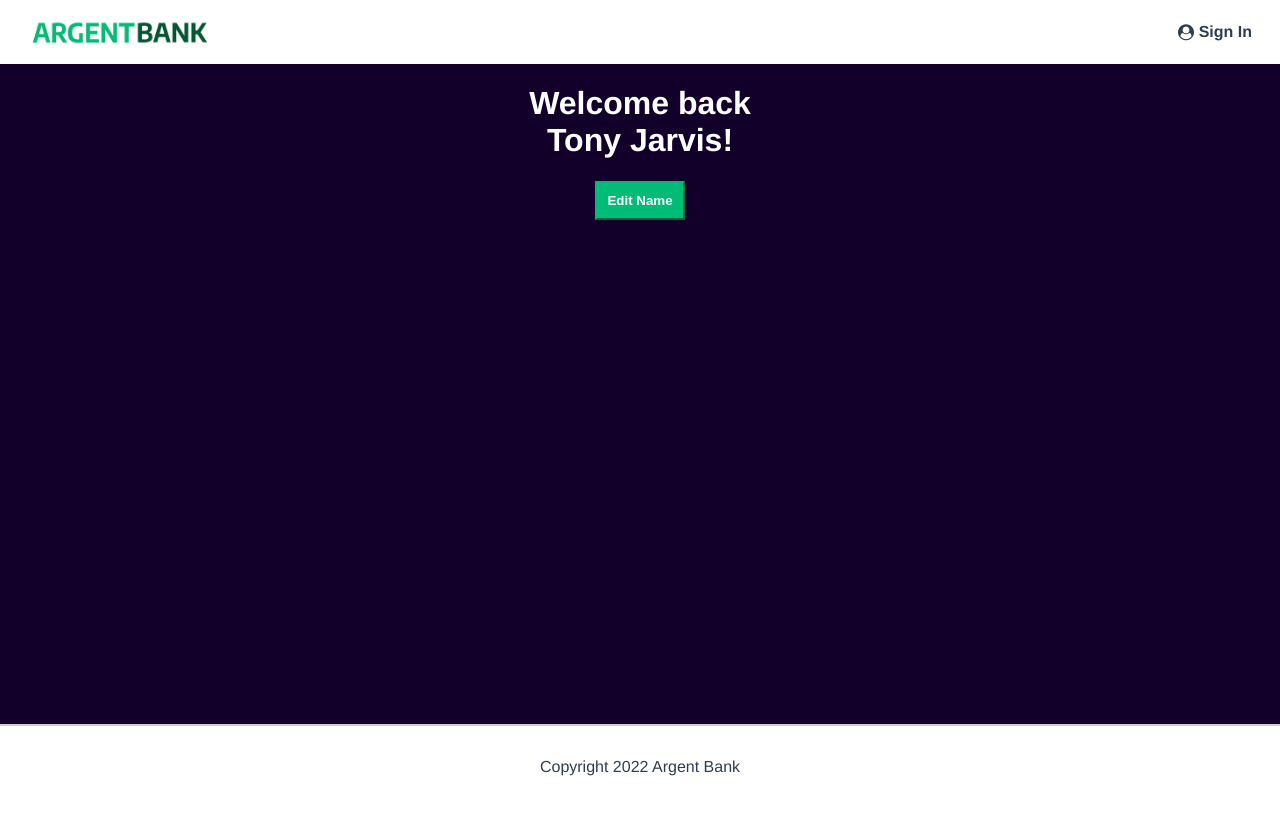
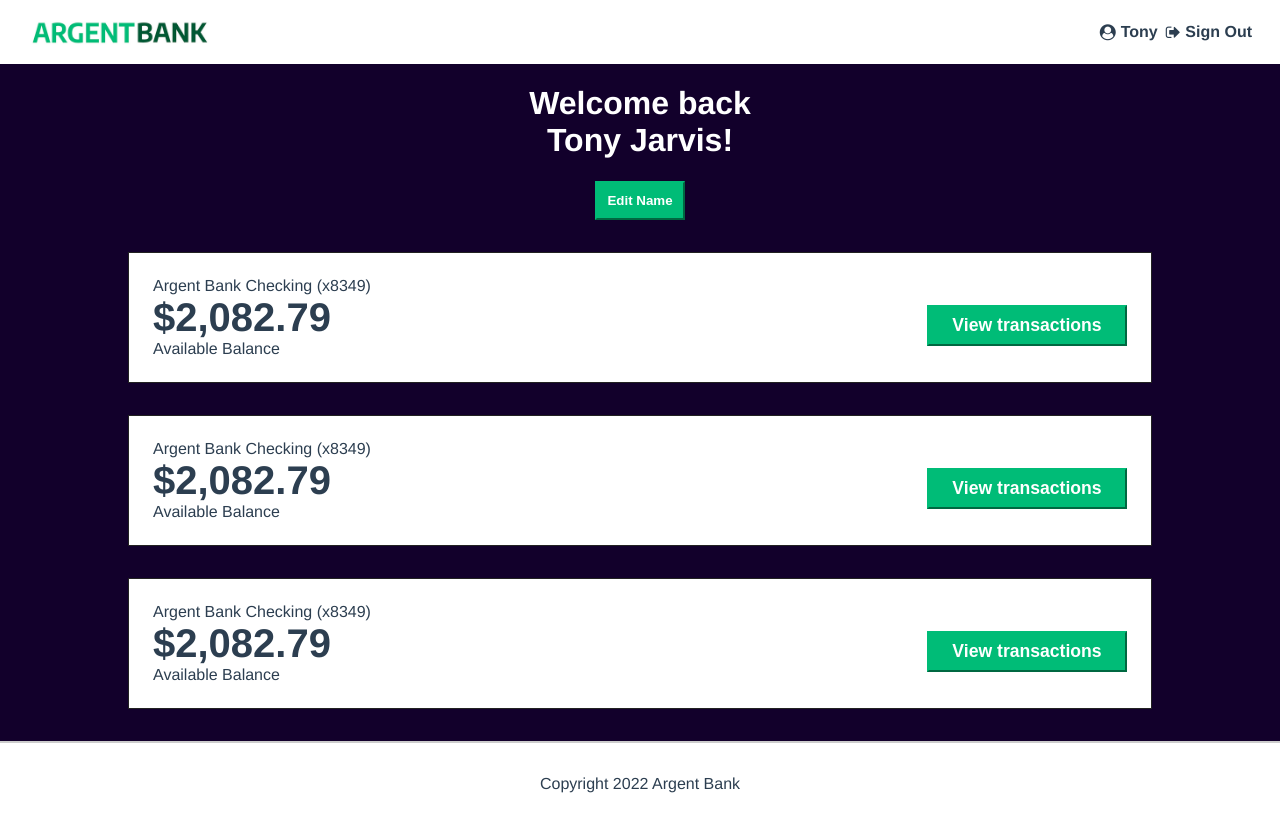
Before and after one commit to Roy-Framery-s-Openclassrooms-projects/royframery_13_24032022, a React (Create React App) app: page /profile in a window 1280 px wide. Built offline with nearby package versions, Linux system fonts and the light colour scheme.

Commit message:
implement Account component

```diff
--- a/src/Pages/Profile/index.jsx
+++ b/src/Pages/Profile/index.jsx
@@ -1,5 +1,6 @@
 // Components
 import HeaderProfile from '../../components/HeaderProfile'
+import Account from '../../components/Account'
 // CSS
 import './Profile.scss'
 
@@ -7,6 +8,10 @@ const Profile = () => {
     return (
         <main className="profile">
             <HeaderProfile />
+            <h2 className="sr-only">Accounts</h2>
+            <Account />
+            <Account />
+            <Account />
         </main>
     )
 }
--- /dev/null
+++ b/src/components/Account/Account.scss
@@ -0,0 +1,51 @@
+@use '../../utils/sass/colors' as *;
+@use '../../utils/sass/breakpoints' as *;
+
+.account {
+    display: flex;
+    flex-direction: column;
+    justify-content: space-between;
+    align-items: center;
+    width: 80%;
+    margin: 0 auto 2rem auto;
+    padding: 1.5rem;
+    background-color: $white;
+    text-align: left;
+    border: 1px solid $black;
+
+    @include media-query(medium) {
+        flex-direction: row;
+    }
+
+    &__content-wrapper {
+        width: 100%;
+        flex: 1;
+
+        @include media-query(medium) {
+            &.cta {
+                flex: 0;
+            }
+        }
+    }
+
+    &__amount {
+        font-size: 2.5rem;
+        font-weight: bold;
+    }
+
+    &__button {
+        width: 100%;
+        padding: 8px;
+        margin-top: 1rem;
+        background-color: $color-primary;
+        font-size: 1.1rem;
+        font-weight: bold;
+        color: $white;
+        cursor: pointer;
+        border-color: $color-primary;
+
+        @include media-query(medium) {
+            width: 200px;
+        }
+    }
+}
--- /dev/null
+++ b/src/components/Account/index.jsx
@@ -0,0 +1,19 @@
+// css
+import './Account.scss'
+
+const Account = () => {
+    return (
+        <section className="account">
+            <div className="account__content-wrapper">
+                <h3 className="account__title">Argent Bank Checking (x8349)</h3>
+                <p className="account__amount">$2,082.79</p>
+                <p className="account__amount-description">Available Balance</p>
+            </div>
+            <div className="account__content-wrapper cta">
+                <button className="account__button">View transactions</button>
+            </div>
+        </section>
+    )
+}
+
+export default Account
--- a/src/components/Header/Header.scss
+++ b/src/components/Header/Header.scss
@@ -13,4 +13,8 @@
         max-width: 100%;
         width: 200px;
     }
+
+    &__items {
+        display: flex;
+    }
 }
--- a/src/components/Header/index.jsx
+++ b/src/components/Header/index.jsx
@@ -5,6 +5,9 @@ import HeaderItem from '../HeaderItem'
 import './Header.scss'
 
 const Header = () => {
+    const pathname = window.location.pathname
+    const isProfile = pathname === '/profile'
+
     return (
         <header className="header">
             <nav className="header__nav">
@@ -16,11 +19,26 @@ const Header = () => {
                     />
                     <h1 className="sr-only">Argent Bank</h1>
                 </Link>
-                <HeaderItem
-                    icon="fa fa-user-circle"
-                    text="Sign In"
-                    path="/login"
-                />
+                {isProfile ? (
+                    <div className="header__items">
+                        <HeaderItem
+                            icon="fa fa-user-circle"
+                            text="Tony"
+                            path="/profile"
+                        />
+                        <HeaderItem
+                            icon="fa fa-sign-out"
+                            text="Sign Out"
+                            path="/"
+                        />
+                    </div>
+                ) : (
+                    <HeaderItem
+                        icon="fa fa-user-circle"
+                        text="Sign In"
+                        path="/login"
+                    />
+                )}
             </nav>
         </header>
     )
--- a/src/components/HeaderProfile/HeaderProfile.scss
+++ b/src/components/HeaderProfile/HeaderProfile.scss
@@ -13,10 +13,11 @@
     }
 
     &__edit-button {
-        border-color: $color-primary;
+        padding: 10px;
         background-color: $color-primary;
         color: $white;
         font-weight: bold;
-        padding: 10px;
+        border-color: $color-primary;
+        cursor: pointer;
     }
 }
```
Also changed, not shown: 1 other file (tests, documents, lock files or other folders).
